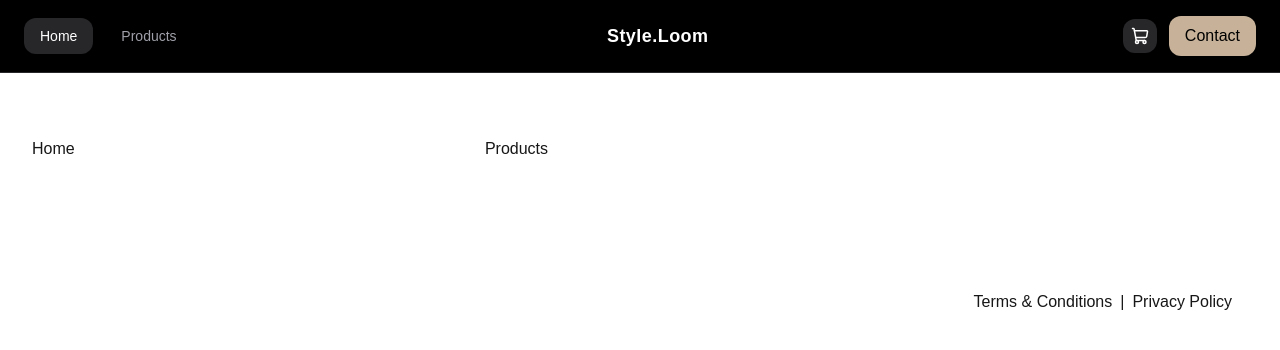
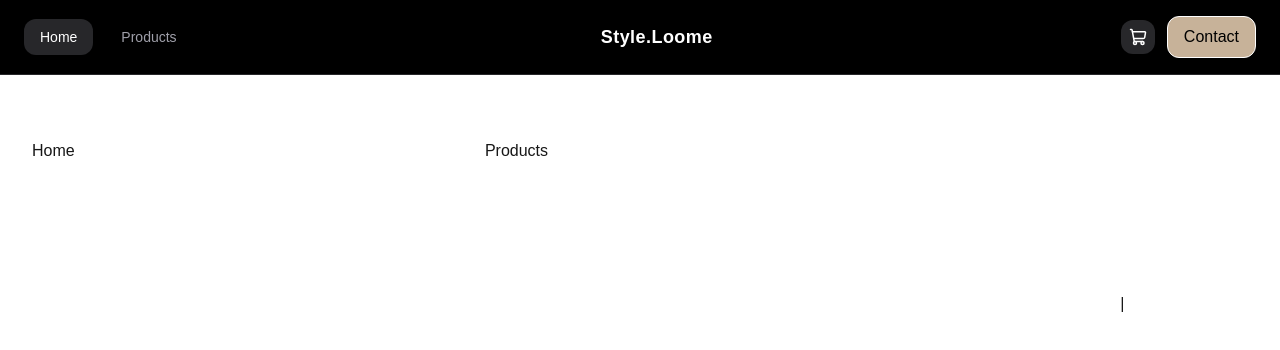
Before and after one commit to m1tywaflow/style-loome, a Next.js app: page / in a window 1280 px wide. Shown: the top 350 px of the page. Built offline with nearby package versions, Linux system fonts and the light colour scheme.

Commit message:
update
Signed-off-by: Mitya <mitywaflow@gmail.com>

```diff
--- a/src/components/organisms/Footer/Footer.tsx
+++ b/src/components/organisms/Footer/Footer.tsx
@@ -18,14 +18,14 @@ export function Footer() {
       <div className="max-w-7xl mx-auto px-8 pt-16 pb-8">
         <div className="flex flex-col sm:flex-row gap-16 lg:gap-32">
           {columns.map((col) => (
-            <div key={col.title} className="flex flex-col ">
+            <div key={col.title} className="flex flex-col">
               {col.title}
               <nav aria-label={col.title} className="flex gap-6">
                 {col.links.map((link) => (
                   <Link
                     key={link.href}
                     href={link.href}
-                    className="text-white/70 hover:text-white hover:underline text-base transition-colors duration-200 py-3 border-b border-white/10"
+                    className="text-white/70 hover:text-gray-500 hover:underline text-base transition-colors duration-200 py-3 border-b border-white/10"
                   >
                     {link.label}
                   </Link>
@@ -39,9 +39,19 @@ export function Footer() {
             @ 2024 StyleLoom. All rights reserved.
           </h1>
           <div className="flex gap-2">
-            <Link href="/terms-conditions"> Terms & Conditions</Link>
+            <Link
+              href="/terms-conditions"
+              className="text-white hover:text-gray-500 duration-200 transition"
+            >
+              Terms & Conditions
+            </Link>
             <span>|</span>
-            <Link href="/privacy-policy">Privacy Policy</Link>
+            <Link
+              href="/privacy-policy"
+              className="text-white hover:text-gray-500 duration-200 transition"
+            >
+              Privacy Policy
+            </Link>
           </div>
         </div>
       </div>
--- a/src/components/organisms/Header/Header.tsx
+++ b/src/components/organisms/Header/Header.tsx
@@ -11,12 +11,12 @@ export const Header = () => {
           </NavLink>
           <NavLink href="/products">Products</NavLink>
         </div>
-        <div className="text-lg font-semibold tracking-wide">Style.Loom</div>
+        <div className="text-lg font-semibold tracking-wide">Style.Loome</div>
         <div className="flex items-center gap-3">
-          <button className="p-2 rounded-xl bg-zinc-800 hover:bg-zinc-700 transition">
+          <button className="p-2 rounded-xl bg-zinc-800 hover:bg-zinc-700 cursor-pointer duration-200 transition">
             <ShoppingCart size={18} />
           </button>
-          <button className="px-4 py-2 rounded-xl bg-[#C7B299] text-black font-medium hover:opacity-90 transition">
+          <button className="px-4 py-2 rounded-xl bg-[#C7B299] hover:bg-black hover:text-white text-black font-medium hover:opacity-90 border border-white cursor-pointer duration-200 transition">
             Contact
           </button>
         </div>
```
